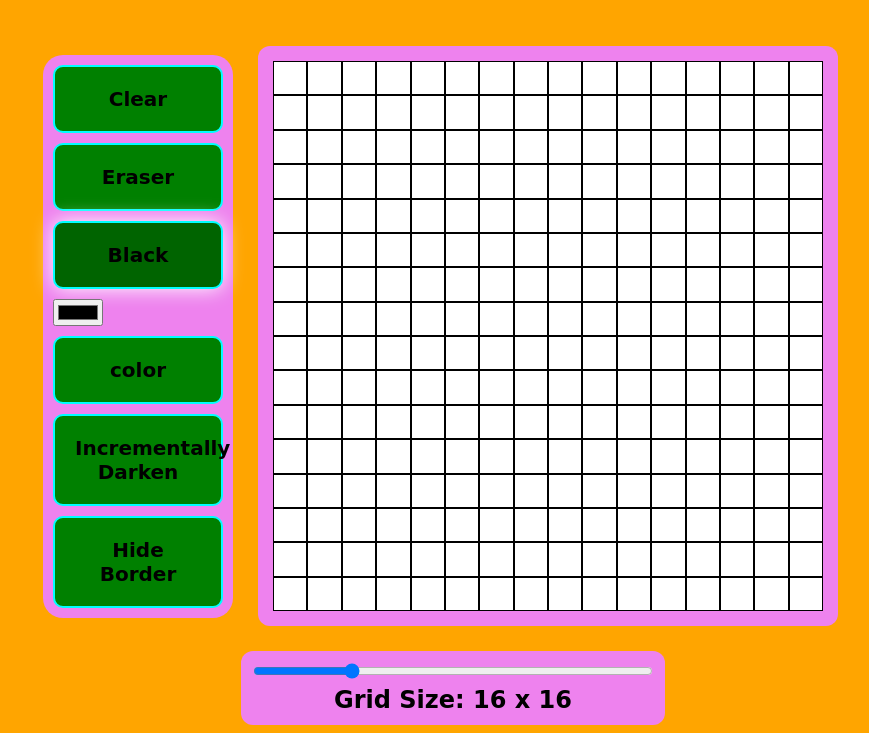
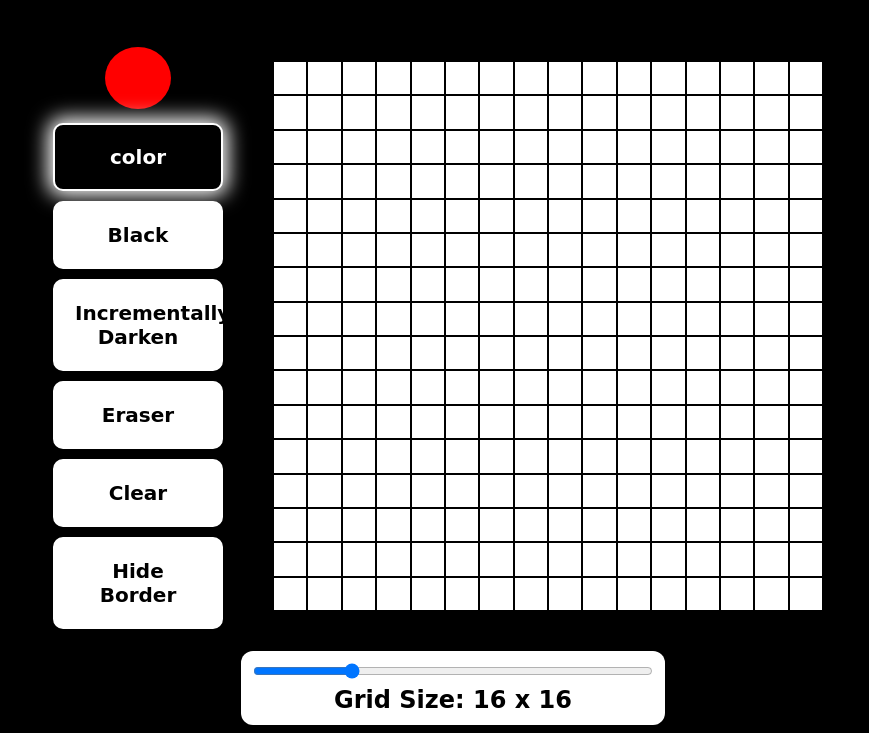
Before and after one commit to chobot123/Etch-a-Sketch, a plain HTML site: page index.html in a window 1280 px wide. Shown: the part 127-860 px from the top of the page, without its empty margins (187-1056 px from the left). Drawn offline with Linux system fonts and the light colour scheme; a web font is replaced by a local one.

Commit message:
Updated and cleaned up project

```diff
--- a/index.html
+++ b/index.html
@@ -15,12 +15,12 @@
     <h1>Etch-a-Sketch</h1>
     <div class = "grid-container">
         <div class = "button-container">
+            <input type="color" value="#ff0000" id="color-select">
+            <button class="color">color</button>
+            <button class="black">Black</button>
+            <button class="increment">Incrementally Darken</button>
+            <button class="eraser">Eraser</button>
             <button class="clear">Clear</button>
-            <button class="eraser">Eraser</button>
-            <button class="black">Black</button>
-            <input type="color" value="#000000" id="color-select">
-            <button class="color">color</button>
-            <button class="increment">Incrementally Darken</button>
             <button class="hide-border">Hide Border</button>
         </div>
         <div class="container-wrapper">
--- a/script.js
+++ b/script.js
@@ -12,16 +12,17 @@ const slider = document.getElementById("myRange");
 const size = document.getElementById("size-slider");
 const cells =  document.getElementsByClassName("cell");
 
-let color = "black";
-let mode = "black";
+let color = "red";
+let mode = "color";
 let gridSize = 16;
 let pointerActive = false;
-let activeElement = blackButton;
+let activeElement = colorButton;
 activeElement.classList.toggle("active");
 
 //setters
 const setColor = (e) => {
     color = e.target.value;
+    colorButton.style.backgroundColor = `${color} !important`;
 };
 
 const setMode = (e) => {
@@ -53,8 +54,6 @@ const createGrid = (gridParam) => {
     }
 
 }
-
-//
 
 const updateGrid = (e) => {
     gridSize = e.target.value;
@@ -104,39 +103,24 @@ const drawColor = (e) => {
     }
 }
 
-const hideBorder = () => {
+const hideBorder = (e) => {
     for(let i = 0; i < cells.length; i++){
         cells.item(i).classList.toggle("hide");
     }
+    e.target.classList.toggle("active");
+
 }
 
-/**
- *  ACTIVE
- */
 
 createGrid(gridSize);
 
-/**
- * EVENT LISTENERS
- */
-
-//To account for if user holds down mouse outside of grid
-document.body.addEventListener("mousedown", () => {
-    pointerActive = true;
-});
-
-//Disable draw if mouse up
-document.body.addEventListener("mouseup", () => {
-    pointerActive = false;
-});
-
-//select mode
+document.body.addEventListener("mousedown", () => { pointerActive = true; });
+document.body.addEventListener("mouseup", () => { pointerActive = false; });
 blackButton.addEventListener("click", setMode);
 colorButton.addEventListener("click", setMode);
 eraserButton.addEventListener("click", setMode);
 incremButton.addEventListener("click", setMode);
 hideButton.addEventListener("click", hideBorder);
 clearButton.addEventListener("click", refreshGrid);
-
 colorSelector.addEventListener("input", setColor);
 slider.addEventListener("input", updateGrid)
--- a/styles.css
+++ b/styles.css
@@ -3,8 +3,12 @@ body {
     justify-content: center;
     align-items: center;
     flex-direction: column;
-    background-color: orange;
+    background-color: black;
     font-family: 'Shizuru', cursive;
+}
+
+body>h1 {
+    color: white;
 }
 
 .container {
@@ -20,9 +24,29 @@ body {
     align-items: space-between;
     gap: 10px;
     padding: 10px;
-    background-color: violet;
     min-height: 400px;
     border-radius: 20px;
+}
+
+#color-select {
+    align-self: center;
+    border: none;
+    outline: none;
+    appearance: none;
+    width: 70px;
+    height: 70px;
+    padding: 0;
+    background-color: black;
+}
+
+#color-select::-webkit-color-swatch {
+    border-radius: 50%;
+    border: none;
+}
+
+#color-select::-moz-color-swatch {
+    border-radius: 50%;
+    border: none;
 }
 
 .cell {
@@ -46,7 +70,6 @@ h1 {
 }
 
 .container-wrapper {
-    background-color: violet;
     display: flex;
     justify-content: center;
     align-items: center;
@@ -57,11 +80,11 @@ h1 {
 
 button {
     display: inline-block;
-    background-color: green;
+    background-color: white;
     padding: 20px;
     width: 170px;
     border-radius: 10px;
-    border: 2px solid cyan;
+    border: 2px solid white;
     font-size: 20px;
     font-family: 'Shizuru', cursive;
     color: black;
@@ -69,13 +92,17 @@ button {
 }
 
 button:hover {
-    box-shadow: 0px 0px 10px white;
+    transform: scale(1.2);
+    background-color: black;
+    color: white;
 }
 
 .clear:active,
 .active {
-  box-shadow: 0px 0px 20px white;
-  background-color: darkgreen;
+  box-shadow: 0px 0px 20px 5px white !important;
+  background-color: black;
+  color: white;
+  transform: scale(1) !important;
 }
 
 .grid-slider {
@@ -83,13 +110,15 @@ button:hover {
     justify-content: flex-start;
     align-items: center;
     flex-direction: column;
-    background-color: violet;
+    background-color: white;
     border-radius: 12px;
     padding: 10px;
     font-weight: bolder;
 }
 .slider {
     width: 400px;
+    color: black !important
+    ;
 }
 
 p{
```
